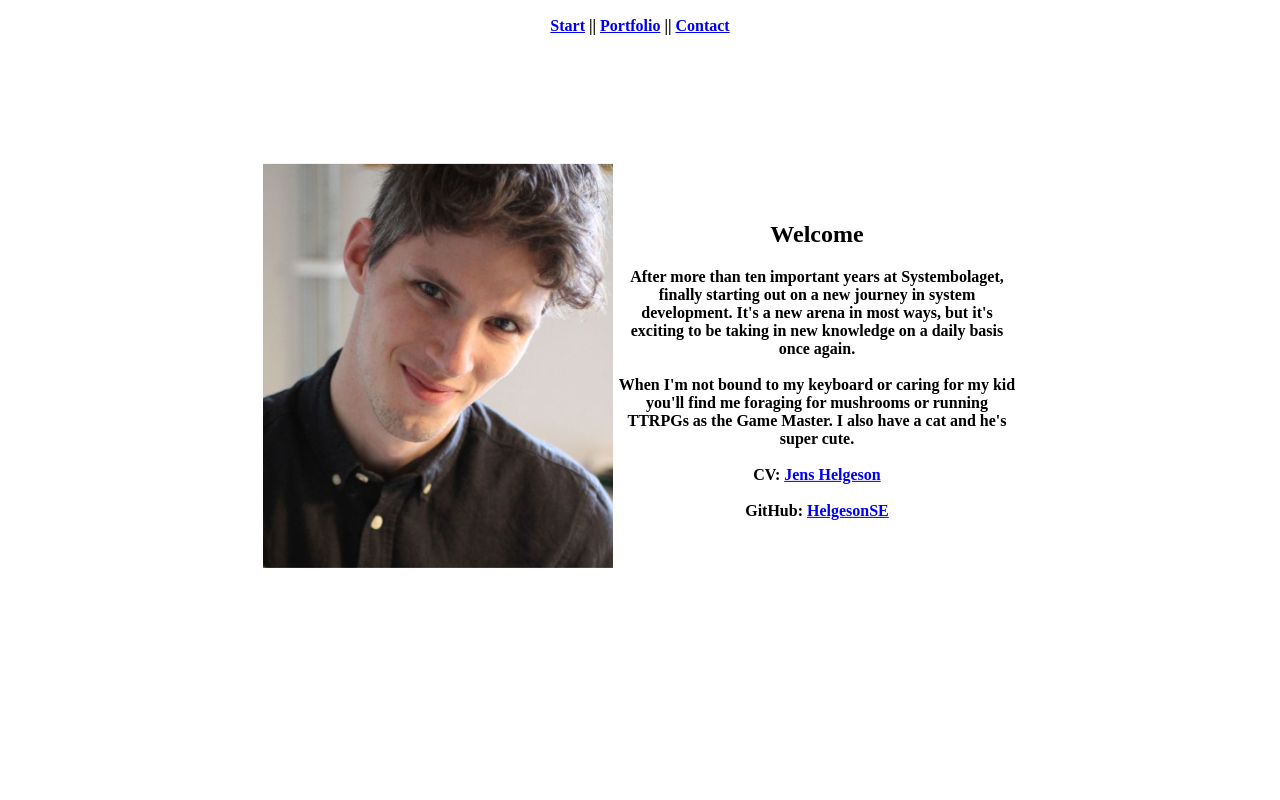
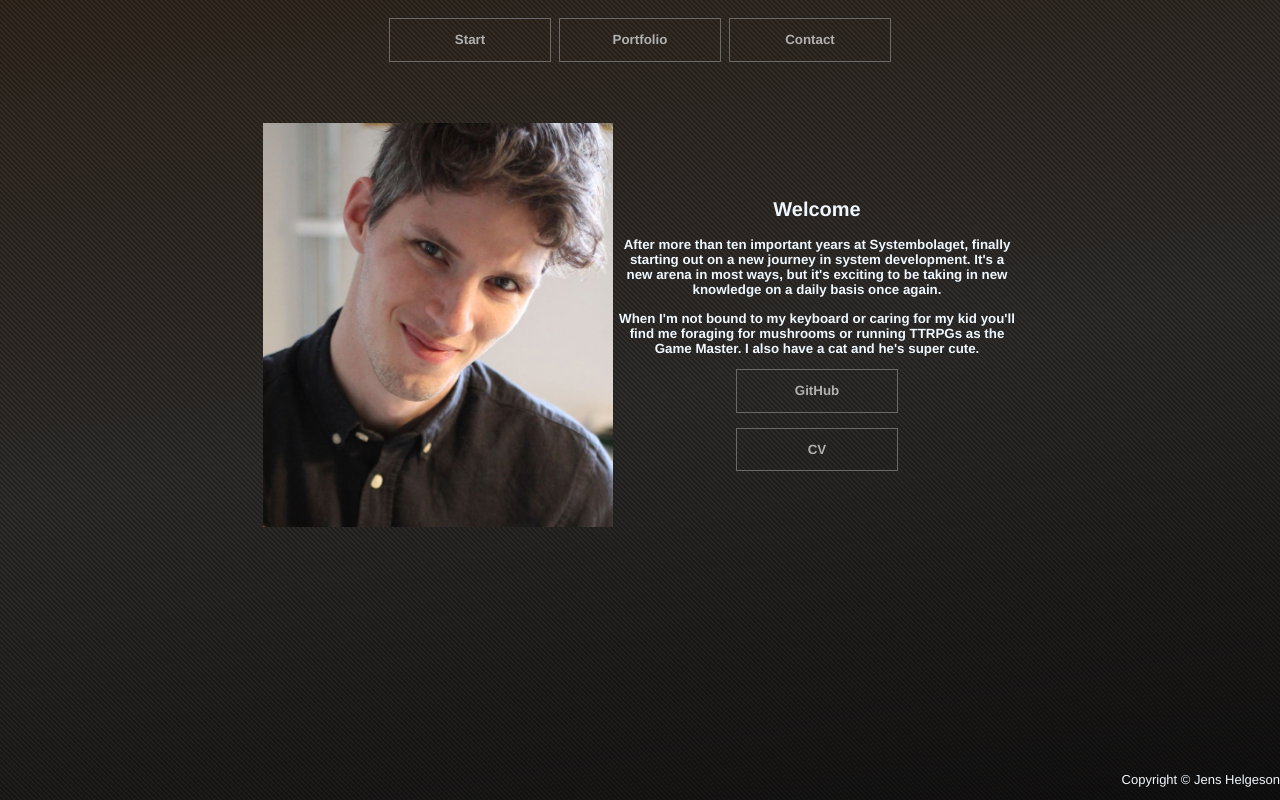
Before and after one commit to helgesonSE/helgesonSE.github.io, a plain HTML site: page index.html in a window 1280 px wide. Drawn offline with Linux system fonts and the light colour scheme.

Commit message:
background texture images added, animated buttons, restructuring elements

```diff
--- a/index.html
+++ b/index.html
@@ -5,26 +5,58 @@
     <meta name="viewport" content="width=device-width, initial-scale=1.0">
     <title>Start</title>
 </head>
-<body>
+<style>
+    .button:link, .button:visited{
+        font-family: Helvetica, sans-serif;
+        color: rgb(177, 177, 177);
+        border: 1px;
+        border-color: dimgray;
+        border-style: solid;
+        min-width: 6em;
+        padding: 1em 3em;
+        text-align: center;
+        text-decoration: none;
+        display: inline-block;
+        transition: background-color 600ms ease-in-out;
+        transition: border-color 500ms ease-in-out;
+        transition: color 300ms ease-in-out;
+    }
+    .button:hover, .button.active{
+        background-color: rgba(136, 120, 120, 0.5);
+        border-color: aliceblue;
+        border-style: dotted;
+        color: aliceblue;
+    }
+</style>
+<body style="width:100%; margin: 0; color: aliceblue;
+        font-family: Helvetica, sans-serif;
+        font-size: smaller;
+        background: linear-gradient(350deg, rgb(17, 16, 16), rgb(49, 47, 45), rgb(53, 42, 33));
+        background-image:  url(images/bg_tile.png), linear-gradient(350deg, rgb(17, 16, 16), rgb(49, 47, 45), rgb(53, 42, 33));
+        background-blend-mode: multiply;
+        background-attachment: fixed;
+        background-repeat: repeat, no-repeat;">
     <header></header>
-    <nav>
+    <nav style="position: -webkit-sticky;
+                position: sticky;
+                top: 0;">
         <br>
-        <table style="position: relative; right: 50%; left: 50%; transform: translate(-50%, -50%)">
+        <table style="position: relative; right: 50%; left: 50%; transform: translateX(-50%)">
             <tr>
-                <th><a href="index.html">Start</a></th>
-                <th>||</th>
-                <th><a href="portfolio.html">Portfolio</a></th>
-                <th>||</th>
-                <th><a href="contact.html">Contact</a></th>
+                <th><a class="button" href="index.html">Start</a></th>
+                <th></th>
+                <th><a class="button" href="portfolio.html">Portfolio</a></th>
+                <th></th>
+                <th><a class="button" href="contact.html">Contact</a></th>
             </tr>
         </table>
         <br>
     </nav>
-    <section style="max-width: 900; margin-top: 300px;">
-        <table style="position: relative; right: 50%; left: 50%; transform: translate(-50%, -50%);">
+    <section style="margin-top: 3em;">
+        <table style="position: relative; right: 50%; left: 50%; transform: translateX(-50%);">
             <tr>
                 <th width>
-                    <img src="../images/profil.jpg" alt="Profile Image" width="350">
+                    <img src="images/profil.jpg" alt="Profile Image" width="350">
                 </th>
                 <th style="max-width: 400px; min-width: 400px;">
                     <h1>
@@ -35,20 +67,25 @@
                         finally starting out on a new journey in system development. It's a new
                         arena in most ways, but it's exciting to be taking in new knowledge on a
                         daily basis once again.
-                        <br><br>
+                    </p>
+                    <p>
                         When I'm not bound to my keyboard or caring for my kid you'll
                         find me foraging for mushrooms or running TTRPGs as the Game Master.
                         I also have a cat and he's super cute.
+                    </p>
+                        <a class="button" href="https://github.com/helgesonSE">GitHub</a>
                         <br><br>
-                        CV: <a href="../files/CV_Jens_Helgeson.pdf">Jens Helgeson</a>
-                        <br><br>
-                        GitHub: <a href="https://github.com/helgesonSE">HelgesonSE</a>
-                    </p>
+                        <a class="button" href="files/CV_Jens_Helgeson.pdf">CV</a>
                 </th>
             </tr>
         </table>
-
     </section>
+    <footer style="width: inherit; position: absolute; bottom: 0; text-align: right;
+                font-size: small; color: aliceblue;">
+        <p>
+            Copyright © Jens Helgeson
+        </p>
+    </footer>
 
 
 </body>
```
Also changed, not shown: portfolio.html (+5 -1 lines), images/bg_tile.png (added), images/bg_tile2.png (added).
